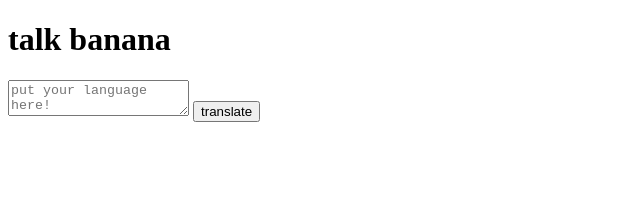
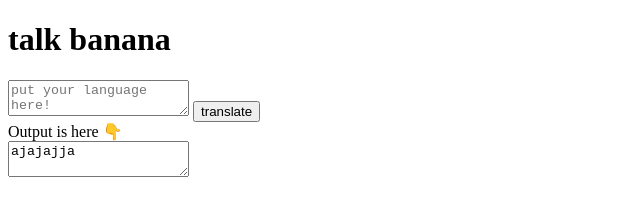
Before and after one commit to Shivang-purrohit/banana-speak, a plain HTML site: page index.html in a window 1280 px wide. Both pictures are taken after a click on the button "translate". Shown: the whole page, without its empty margins (0-640 px from the left). Drawn offline with Linux system fonts and the light colour scheme.

Commit message:
inside out emoji

```diff
--- a/app.js
+++ b/app.js
@@ -1,12 +1,10 @@
 var btnTranslate = document.querySelector("#btn-translate");
 var txtInput = document.querySelector("#text-input");
-
-console.log(txtInput)
+var txtOutput = document.querySelector("#text-output");
 
 function clickHandler() {
 
-    console.log("clicked!");
-    console.log("input", txtInput.value);
+    txtOutput.innerText = "ajajajja " + txtInput.value;
 };
 
  btnTranslate.addEventListener("click", clickHandler)
--- a/index.html
+++ b/index.html
@@ -12,6 +12,8 @@
     <h1> talk banana</h1>
     <textarea id="text-input" placeholder="put your language here!"  ></textarea>
     <button id="btn-translate">translate</button>
+    <div>Output is here 👇 </div>
+    <textarea id="text-output"></textarea>
     <script src="app.js" type="text/javascript"></script>
 </body>
 </html>
```
